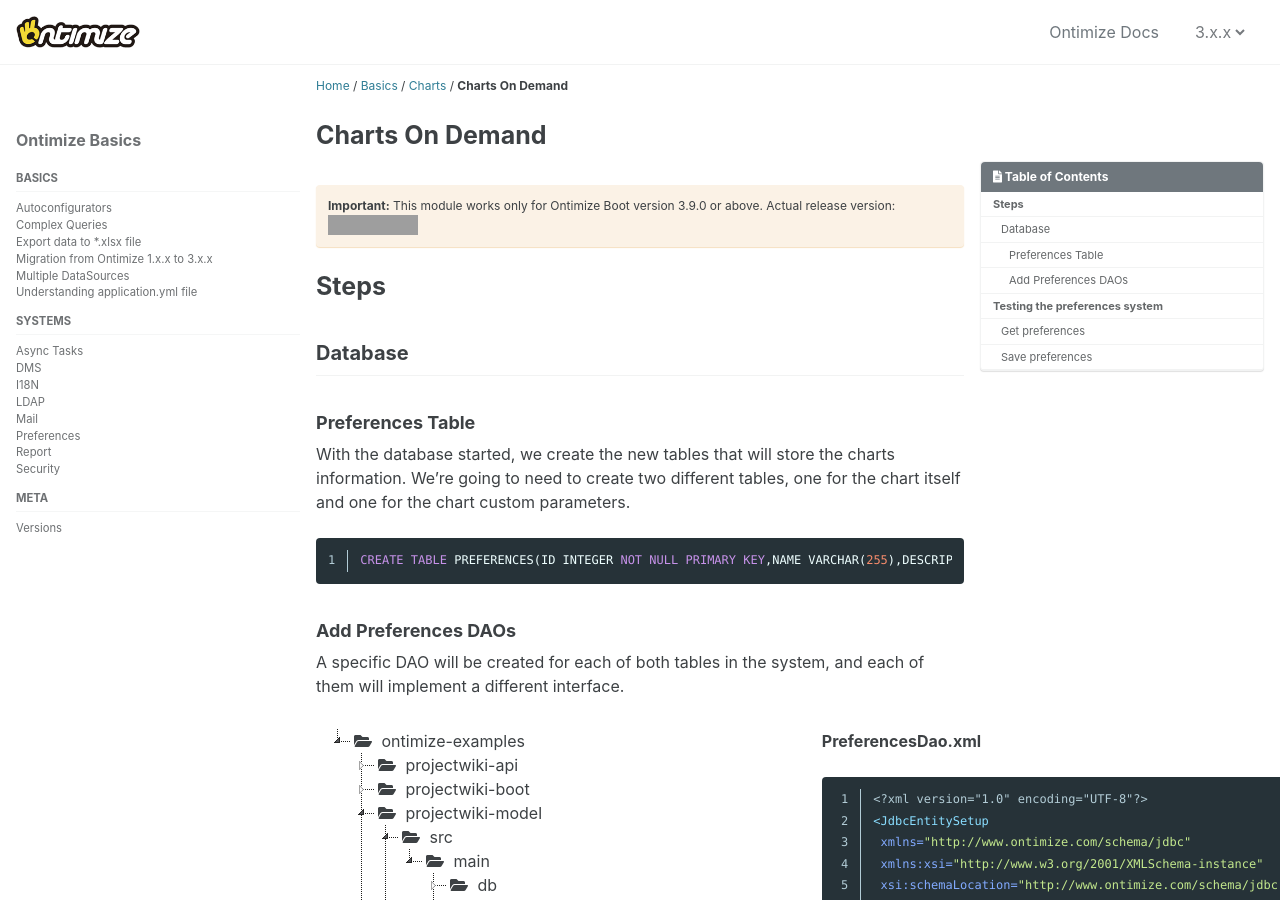
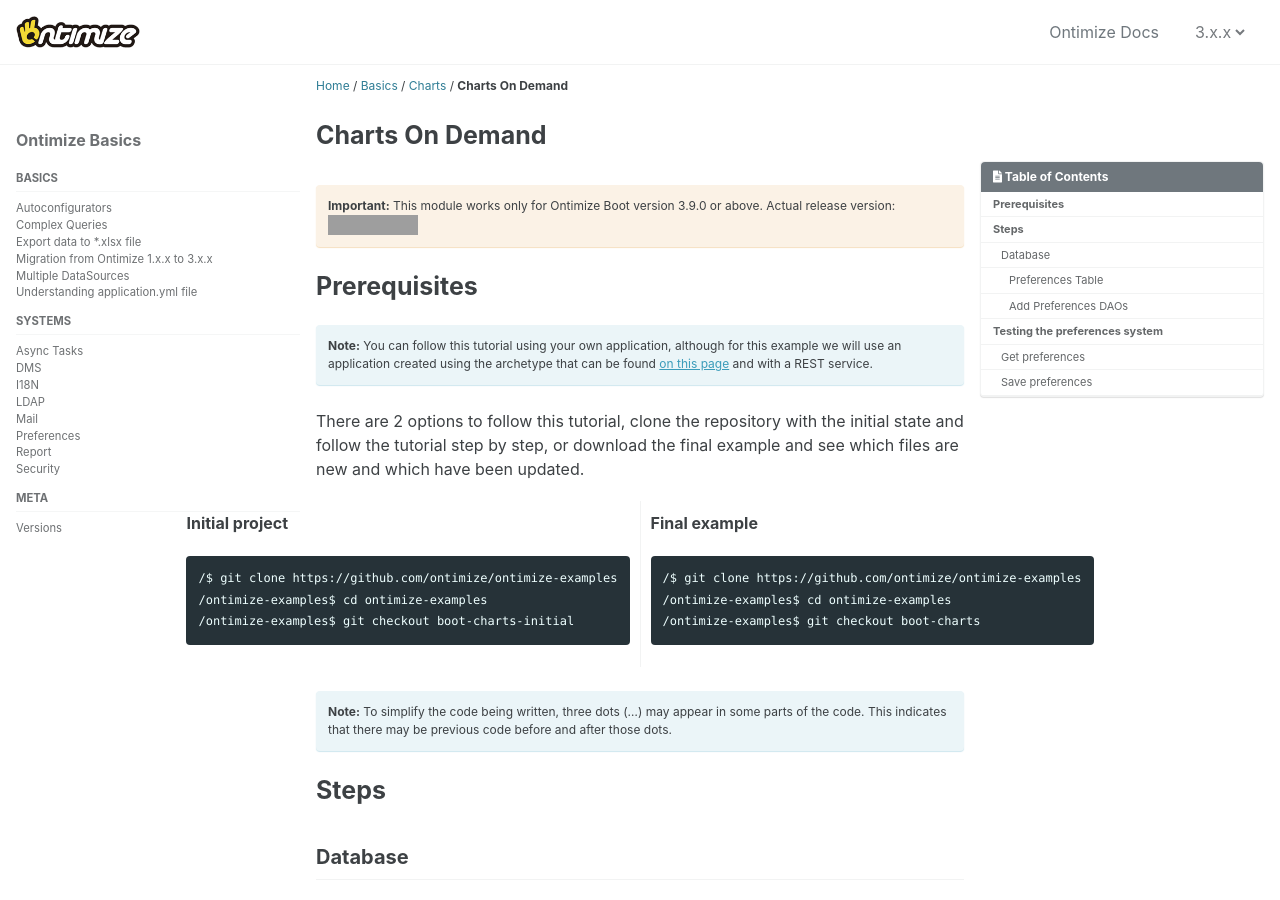
Before and after one commit to ontimize/ontimize-boot, a Jekyll site: the page built from _pages/basics_charts-on-demand.md, in a window 1280 px wide and 900 px high. Built offline with Jekyll 4.4.1, drawn with Linux system fonts in a browser that asks for light colours; cached includes are drawn as plain includes; some of the changed text lies outside the part shown; grey boxes are pictures that could not be loaded.

Commit message:
modified doc

```diff
--- a/_pages/basics_charts-on-demand.md
+++ b/_pages/basics_charts-on-demand.md
@@ -13,6 +13,36 @@
 
 **Important:** This module works only for Ontimize Boot version 3.9.0 or above. Actual release version: [![Ontimize Boot](https://img.shields.io/maven-central/v/com.ontimize.boot/ontimize-boot?label=Ontimize%20boot&style=plastic)](https://maven-badges.herokuapp.com/maven-central/com.ontimize.boot/ontimize-boot)
 {: .notice--warning}
+# Prerequisites
+**Note:** You can follow this tutorial using your own application, although for this example we will use an application created using the archetype that can be found [on this page](https://ontimize.github.io/ontimize-boot/getting_started/) and with a REST service.
+{: .notice--info}
+
+There are 2 options to follow this tutorial, clone the repository with the initial state and follow the tutorial step by step, or download the final example and see which files are new and which have been updated.
+
+<div class="multiColumnRow multiColumnRowJustify">
+<div class="multiColumn multiColumnGrow" >
+  {{ "**Initial project**
+
+    /$ git clone https://github.com/ontimize/ontimize-examples
+    /ontimize-examples$ cd ontimize-examples
+    /ontimize-examples$ git checkout boot-charts-initial"
+    | markdownify }}
+</div>
+<div class="verticalDivider"></div>
+<div class="multiColumn multiColumnGrow" >
+
+  {{ "**Final example**
+
+    /$ git clone https://github.com/ontimize/ontimize-examples
+    /ontimize-examples$ cd ontimize-examples
+    /ontimize-examples$ git checkout boot-charts"
+    | markdownify }}
+
+</div>
+</div>
+
+**Note:** To simplify the code being written, three dots (...) may appear in some parts of the code. This indicates that there may be previous code before and after those dots.
+{: .notice--info}
 
 # Steps
 ## Database
```
Also changed, not shown: other parts of _pages/basics_charts-on-demand.md (+4 -1 lines), _pages/basics_report-on-demand.md (+19 -2 lines).
